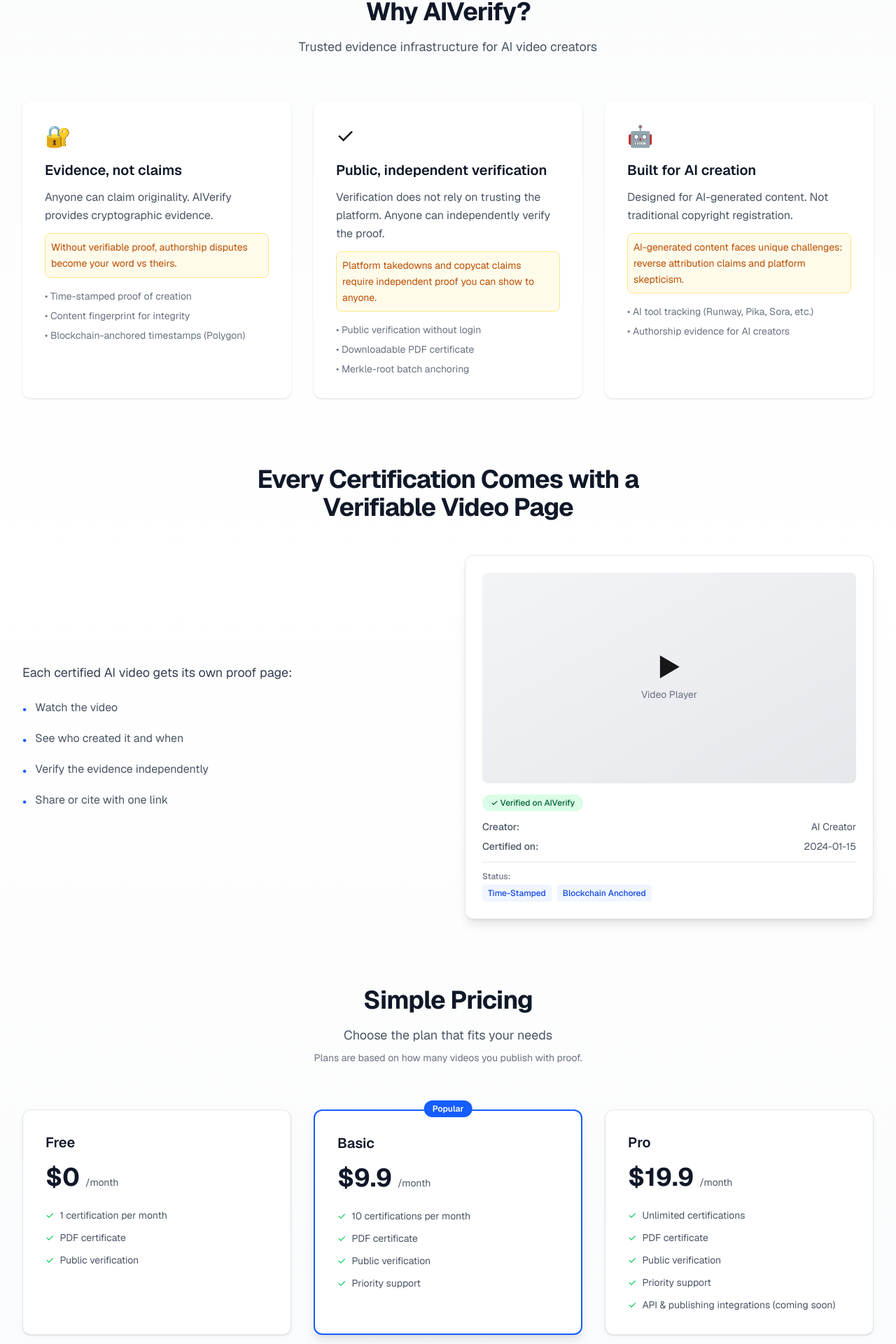
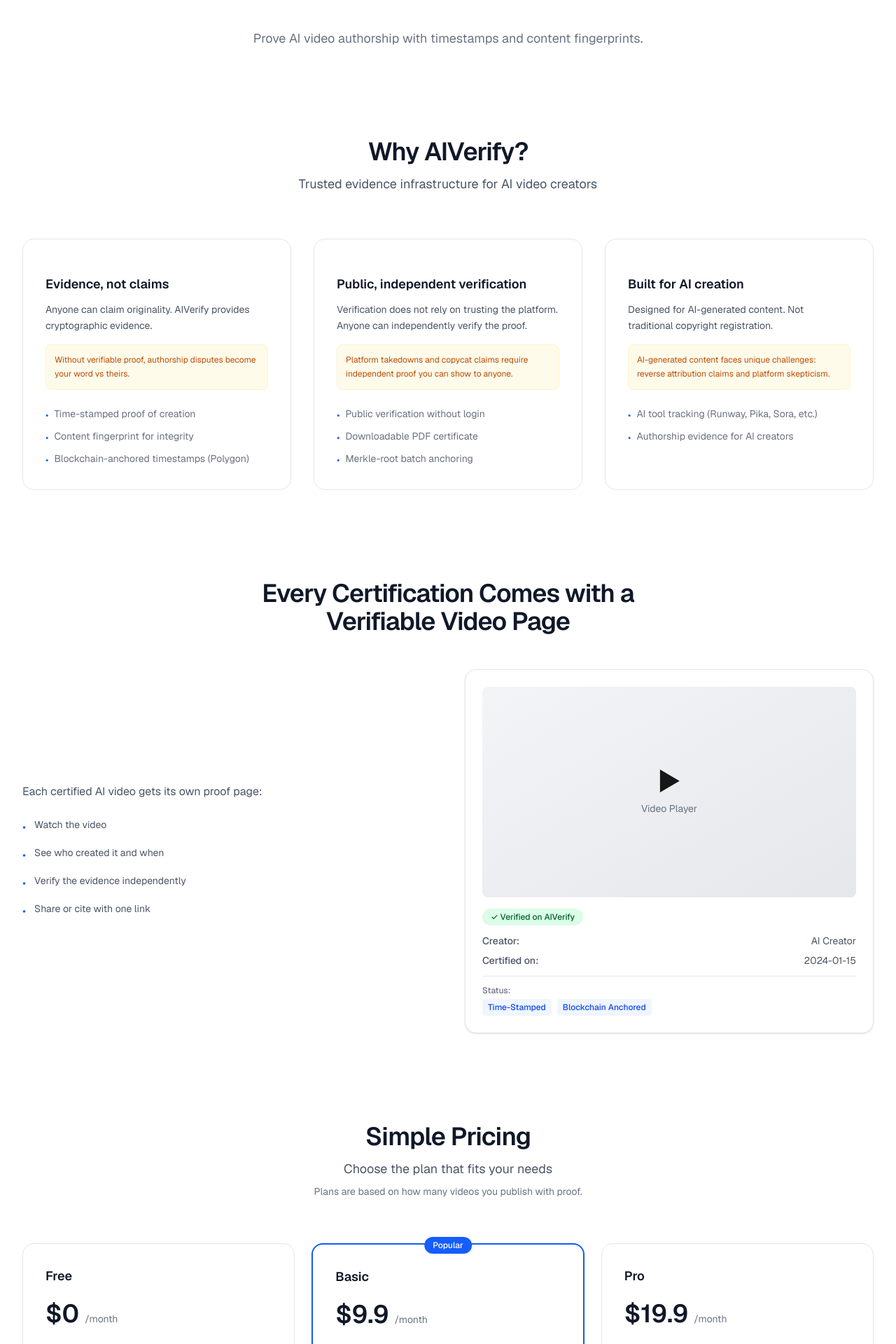
Before and after one commit to xucheng2024/ai_ip, a Next.js app: page / in a window 1280 px wide. Shown: the part 568-2488 px from the top of the page at 70% size. Built offline with nearby package versions, Linux system fonts and the light colour scheme; no server answers.

Commit message:
Optimize UI design: implement modern SaaS design system with improved typography, spacing, colors, and component styling

```diff
--- a/app/page.tsx
+++ b/app/page.tsx
@@ -7,134 +7,172 @@
   const { t } = useI18n()
 
   return (
-    <div className="min-h-screen bg-gradient-to-b from-gray-50 via-white to-gray-50">
-      <main className="mx-auto max-w-7xl px-4 py-16 sm:px-6 lg:px-8">
+    <div className="min-h-screen bg-white">
+      <main className="mx-auto max-w-7xl px-4 py-20 sm:px-6 lg:px-8">
         {/* Hero Section */}
         <div className="text-center">
-          <h1 className="text-5xl font-bold tracking-tight text-gray-900 sm:text-6xl lg:text-7xl">
-            <span className="bg-gradient-to-r from-blue-600 to-blue-800 bg-clip-text text-transparent">
+          <h1 className="text-5xl font-semibold tracking-tight text-gray-900 sm:text-6xl lg:text-7xl leading-[1.25]">
+            <span className="bg-gradient-to-r from-blue-500 via-blue-600 to-blue-700 bg-clip-text text-transparent block font-semibold">
               {t.home.title}
             </span>
+            {t.home.titleLine2 && (
+              <span className="bg-gradient-to-r from-blue-500 via-blue-600 to-blue-700 bg-clip-text text-transparent block font-medium">
+                {t.home.titleLine2}
+              </span>
+            )}
           </h1>
-          <p className="mt-6 text-xl text-gray-600 sm:text-2xl">
-            {t.home.subtitle}
-          </p>
-          <p className="mt-4 text-lg text-gray-700 sm:text-xl">
-            {t.home.slogan}
-          </p>
-          <div className="mt-10 flex flex-col items-center justify-center gap-4 sm:flex-row sm:gap-x-6">
+          <div className="mt-16 sm:mt-20">
+            <div className="flex flex-col items-center justify-center gap-4 sm:flex-row sm:gap-x-6">
             <Link
               href="/certify"
-              className="w-full rounded-lg bg-blue-600 px-8 py-3.5 text-base font-semibold text-white shadow-lg transition-all hover:bg-blue-700 hover:shadow-xl focus:outline-none focus:ring-2 focus:ring-blue-500 focus:ring-offset-2 sm:w-auto"
+              className="w-full rounded-lg bg-blue-600 px-6 py-3 text-base font-medium text-white shadow-sm transition-all hover:bg-blue-700 hover:shadow-md focus:outline-none focus:ring-2 focus:ring-blue-500 focus:ring-offset-2 sm:w-auto"
             >
               {t.home.certifyButton}
             </Link>
             <Link
               href="/verify"
-              className="w-full rounded-lg border-2 border-gray-300 bg-white px-8 py-3.5 text-base font-semibold text-gray-700 transition-all hover:border-gray-400 hover:bg-gray-50 focus:outline-none focus:ring-2 focus:ring-gray-500 focus:ring-offset-2 sm:w-auto"
+              className="w-full rounded-lg border border-gray-200 bg-white px-6 py-3 text-base font-medium text-gray-600 transition-all hover:border-gray-300 hover:bg-gray-50 focus:outline-none focus:ring-2 focus:ring-gray-400 focus:ring-offset-2 sm:w-auto"
             >
-              {t.home.verifyButton} <span aria-hidden="true" className="ml-2">→</span>
+              {t.home.verifyButton} <span aria-hidden="true" className="ml-1.5">→</span>
             </Link>
           </div>
+          </div>
+          <p className="mt-16 text-base text-gray-500 sm:text-lg max-w-2xl mx-auto">
+            {t.home.subtitle}
+          </p>
         </div>
 
         {/* Features Section - Restructured to 3 Core Values */}
-        <div className="mt-24">
+        <div className="mt-32">
           <div className="mx-auto max-w-2xl text-center">
-            <h2 className="text-3xl font-bold tracking-tight text-gray-900 sm:text-4xl">
+            <h2 className="text-3xl font-semibold tracking-tight text-gray-900 sm:text-4xl">
               {t.home.featuresTitle}
             </h2>
-            <p className="mt-4 text-lg text-gray-600">
+            <p className="mt-3 text-base text-gray-600 sm:text-lg">
               {t.home.featuresSubtitle}
             </p>
           </div>
-          <div className="mt-16 grid grid-cols-1 gap-8 lg:grid-cols-3">
-            <div className="group rounded-xl bg-white p-8 shadow-sm transition-all hover:shadow-md">
-              <div className="mb-4 text-3xl">🔐</div>
-              <h3 className="text-xl font-semibold text-gray-900">{t.home.coreValue1Title}</h3>
-              <p className="mt-3 text-base leading-relaxed text-gray-600">
+          <div className="mt-16 grid grid-cols-1 gap-6 lg:grid-cols-3 lg:gap-8">
+            <div className="group rounded-2xl border border-gray-200 bg-white p-8 transition-all hover:border-gray-300 hover:shadow-sm">
+              <div className="mb-5 text-2xl">{t.home.coreValue1Title.includes('🔐') ? '🔐' : ''}</div>
+              <h3 className="text-lg font-semibold text-gray-900 leading-snug">
+                {t.home.coreValue1Title.replace('🔐 ', '')}
+              </h3>
+              <p className="mt-3 text-sm leading-relaxed text-gray-600">
                 {t.home.coreValue1Desc}
               </p>
               {t.home.coreValue1Risk && (
-                <p className="mt-3 text-sm leading-relaxed text-amber-700 bg-amber-50 rounded-lg p-2 border border-amber-200">
+                <p className="mt-4 text-xs leading-relaxed text-amber-700 bg-amber-50 rounded-lg p-3 border border-amber-100">
                   {t.home.coreValue1Risk}
                 </p>
               )}
-              <div className="mt-4 space-y-2 text-sm text-gray-500">
-                <p>• {t.home.coreValue1Feature1}</p>
-                <p>• {t.home.coreValue1Feature2}</p>
-                {t.home.coreValue1Feature3 && <p>• {t.home.coreValue1Feature3}</p>}
+              <div className="mt-6 space-y-2.5 text-sm text-gray-500">
+                <p className="flex items-start">
+                  <span className="mr-2 text-blue-600 mt-0.5">•</span>
+                  <span>{t.home.coreValue1Feature1}</span>
+                </p>
+                <p className="flex items-start">
+                  <span className="mr-2 text-blue-600 mt-0.5">•</span>
+                  <span>{t.home.coreValue1Feature2}</span>
+                </p>
+                {t.home.coreValue1Feature3 && (
+                  <p className="flex items-start">
+                    <span className="mr-2 text-blue-600 mt-0.5">•</span>
+                    <span>{t.home.coreValue1Feature3}</span>
+                  </p>
+                )}
               </div>
             </div>
-            <div className="group rounded-xl bg-white p-8 shadow-sm transition-all hover:shadow-md">
-              <div className="mb-4 text-3xl">✓</div>
-              <h3 className="text-xl font-semibold text-gray-900">{t.home.coreValue2Title}</h3>
-              <p className="mt-3 text-base leading-relaxed text-gray-600">
+            <div className="group rounded-2xl border border-gray-200 bg-white p-8 transition-all hover:border-gray-300 hover:shadow-sm">
+              <div className="mb-5 text-2xl">{t.home.coreValue2Title.includes('✓') ? '✓' : ''}</div>
+              <h3 className="text-lg font-semibold text-gray-900 leading-snug">
+                {t.home.coreValue2Title.replace('✓ ', '')}
+              </h3>
+              <p className="mt-3 text-sm leading-relaxed text-gray-600">
                 {t.home.coreValue2Desc}
               </p>
               {t.home.coreValue2Risk && (
-                <p className="mt-3 text-sm leading-relaxed text-amber-700 bg-amber-50 rounded-lg p-2 border border-amber-200">
+                <p className="mt-4 text-xs leading-relaxed text-amber-700 bg-amber-50 rounded-lg p-3 border border-amber-100">
                   {t.home.coreValue2Risk}
                 </p>
               )}
-              <div className="mt-4 space-y-2 text-sm text-gray-500">
-                <p>• {t.home.coreValue2Feature1}</p>
-                <p>• {t.home.coreValue2Feature2}</p>
-                {t.home.coreValue2Feature3 && <p>• {t.home.coreValue2Feature3}</p>}
+              <div className="mt-6 space-y-2.5 text-sm text-gray-500">
+                <p className="flex items-start">
+                  <span className="mr-2 text-blue-600 mt-0.5">•</span>
+                  <span>{t.home.coreValue2Feature1}</span>
+                </p>
+                <p className="flex items-start">
+                  <span className="mr-2 text-blue-600 mt-0.5">•</span>
+                  <span>{t.home.coreValue2Feature2}</span>
+                </p>
+                {t.home.coreValue2Feature3 && (
+                  <p className="flex items-start">
+                    <span className="mr-2 text-blue-600 mt-0.5">•</span>
+                    <span>{t.home.coreValue2Feature3}</span>
+                  </p>
+                )}
               </div>
             </div>
-            <div className="group rounded-xl bg-white p-8 shadow-sm transition-all hover:shadow-md">
-              <div className="mb-4 text-3xl">🤖</div>
-              <h3 className="text-xl font-semibold text-gray-900">{t.home.coreValue3Title}</h3>
-              <p className="mt-3 text-base leading-relaxed text-gray-600">
+            <div className="group rounded-2xl border border-gray-200 bg-white p-8 transition-all hover:border-gray-300 hover:shadow-sm">
+              <div className="mb-5 text-2xl">{t.home.coreValue3Title.includes('🤖') ? '🤖' : ''}</div>
+              <h3 className="text-lg font-semibold text-gray-900 leading-snug">
+                {t.home.coreValue3Title.replace('🤖 ', '')}
+              </h3>
+              <p className="mt-3 text-sm leading-relaxed text-gray-600">
                 {t.home.coreValue3Desc}
               </p>
               {t.home.coreValue3Risk && (
-                <p className="mt-3 text-sm leading-relaxed text-amber-700 bg-amber-50 rounded-lg p-2 border border-amber-200">
+                <p className="mt-4 text-xs leading-relaxed text-amber-700 bg-amber-50 rounded-lg p-3 border border-amber-100">
                   {t.home.coreValue3Risk}
                 </p>
               )}
-              <div className="mt-4 space-y-2 text-sm text-gray-500">
-                <p>• {t.home.coreValue3Feature1}</p>
-                <p>• {t.home.coreValue3Feature2}</p>
+              <div className="mt-6 space-y-2.5 text-sm text-gray-500">
+                <p className="flex items-start">
+                  <span className="mr-2 text-blue-600 mt-0.5">•</span>
+                  <span>{t.home.coreValue3Feature1}</span>
+                </p>
+                <p className="flex items-start">
+                  <span className="mr-2 text-blue-600 mt-0.5">•</span>
+                  <span>{t.home.coreValue3Feature2}</span>
+                </p>
               </div>
             </div>
           </div>
         </div>
 
         {/* Video Page Section */}
-        <div className="mt-24">
+        <div className="mt-32">
           <div className="mx-auto max-w-7xl">
             <div className="mx-auto max-w-2xl text-center mb-12">
-              <h2 className="text-3xl font-bold tracking-tight text-gray-900 sm:text-4xl">
+              <h2 className="text-3xl font-semibold tracking-tight text-gray-900 sm:text-4xl">
                 {t.home.videoPageTitle}
               </h2>
             </div>
             <div className="grid grid-cols-1 gap-12 lg:grid-cols-2 items-center">
               <div className="space-y-6">
-                <p className="text-lg text-gray-700">
+                <p className="text-base text-gray-600 leading-relaxed">
                   {t.home.videoPageDesc}
                 </p>
-                <ul className="space-y-4 text-gray-600">
+                <ul className="space-y-3.5 text-gray-600">
                   <li className="flex items-start">
-                    <span className="mr-3 text-blue-600 text-xl">•</span>
-                    <span>{t.home.videoPageFeature1}</span>
+                    <span className="mr-3 text-blue-600 mt-0.5">•</span>
+                    <span className="text-sm">{t.home.videoPageFeature1}</span>
                   </li>
                   <li className="flex items-start">
-                    <span className="mr-3 text-blue-600 text-xl">•</span>
-                    <span>{t.home.videoPageFeature2}</span>
+                    <span className="mr-3 text-blue-600 mt-0.5">•</span>
+                    <span className="text-sm">{t.home.videoPageFeature2}</span>
                   </li>
                   <li className="flex items-start">
-                    <span className="mr-3 text-blue-600 text-xl">•</span>
-                    <span>{t.home.videoPageFeature3}</span>
+                    <span className="mr-3 text-blue-600 mt-0.5">•</span>
+                    <span className="text-sm">{t.home.videoPageFeature3}</span>
                   </li>
                   <li className="flex items-start">
-                    <span className="mr-3 text-blue-600 text-xl">•</span>
-                    <span>{t.home.videoPageFeature4}</span>
+                    <span className="mr-3 text-blue-600 mt-0.5">•</span>
+                    <span className="text-sm">{t.home.videoPageFeature4}</span>
                   </li>
                 </ul>
               </div>
-              <div className="relative rounded-xl border border-gray-200 bg-white p-6 shadow-lg">
+              <div className="relative rounded-2xl border border-gray-200 bg-white p-6 shadow-sm">
                 <div className="aspect-video bg-gradient-to-br from-gray-100 to-gray-200 rounded-lg flex items-center justify-center mb-4">
                   <div className="text-center">
                     <div className="text-4xl mb-2">▶</div>
@@ -175,101 +213,103 @@
         </div>
 
         {/* Pricing Section */}
-        <div className="mt-24">
+        <div className="mt-32">
           <div className="mx-auto max-w-2xl text-center">
-            <h2 className="text-3xl font-bold tracking-tight text-gray-900 sm:text-4xl">
+            <h2 className="text-3xl font-semibold tracking-tight text-gray-900 sm:text-4xl">
               {t.home.pricingTitle}
             </h2>
-            <p className="mt-4 text-lg text-gray-600">
+            <p className="mt-3 text-base text-gray-600 sm:text-lg">
               {t.home.pricingSubtitle}
             </p>
-            <p className="mt-2 text-sm text-gray-500">
-              {t.home.pricingNote}
-            </p>
+            {t.home.pricingNote && (
+              <p className="mt-2 text-sm text-gray-500">
+                {t.home.pricingNote}
+              </p>
+            )}
           </div>
-          <div className="mt-16 grid grid-cols-1 gap-8 sm:grid-cols-3">
-            <div className="rounded-xl border border-gray-200 bg-white p-8 shadow-sm transition-all hover:shadow-md">
-              <h3 className="text-xl font-semibold text-gray-900">{t.home.pricingFree}</h3>
-              <div className="mt-4 flex items-baseline">
-                <p className="text-4xl font-bold text-gray-900">$0</p>
-                <p className="ml-2 text-sm text-gray-600">{t.home.pricingPerMonth}</p>
+          <div className="mt-16 grid grid-cols-1 gap-6 sm:grid-cols-3">
+            <div className="rounded-2xl border border-gray-200 bg-white p-8 transition-all hover:border-gray-300 hover:shadow-sm">
+              <h3 className="text-lg font-semibold text-gray-900">{t.home.pricingFree}</h3>
+              <div className="mt-5 flex items-baseline">
+                <p className="text-4xl font-semibold text-gray-900">$0</p>
+                <p className="ml-2 text-sm text-gray-500">{t.home.pricingPerMonth}</p>
               </div>
               <ul className="mt-6 space-y-3 text-sm text-gray-600">
                 <li className="flex items-start">
-                  <span className="mr-2 text-green-500">✓</span>
+                  <span className="mr-2.5 text-blue-600 mt-0.5">✓</span>
                   <span>{t.home.pricingFreeDesc1}</span>
                 </li>
                 <li className="flex items-start">
-                  <span className="mr-2 text-green-500">✓</span>
+                  <span className="mr-2.5 text-blue-600 mt-0.5">✓</span>
                   <span>{t.home.pricingFreeDesc2}</span>
                 </li>
                 <li className="flex items-start">
-                  <span className="mr-2 text-green-500">✓</span>
+                  <span className="mr-2.5 text-blue-600 mt-0.5">✓</span>
                   <span>{t.home.pricingFreeDesc3}</span>
                 </li>
               </ul>
             </div>
-            <div className="relative rounded-xl border-2 border-blue-600 bg-white p-8 shadow-lg transition-all hover:shadow-xl">
+            <div className="relative rounded-2xl border-2 border-blue-600 bg-white p-8 shadow-sm transition-all hover:shadow-md">
               {t.home.pricingPopular && !t.home.pricingPopular.includes('基础版') && (
-                <div className="absolute -top-4 left-1/2 -translate-x-1/2">
-                  <span className="rounded-full bg-blue-600 px-3 py-1 text-xs font-semibold text-white">
+                <div className="absolute -top-3 left-1/2 -translate-x-1/2">
+                  <span className="rounded-full bg-blue-600 px-3 py-1 text-xs font-medium text-white">
                     {t.home.pricingPopular}
                   </span>
                 </div>
               )}
-              <h3 className="text-xl font-semibold text-gray-900">
+              <h3 className="text-lg font-semibold text-gray-900">
                 {t.home.pricingPopular && t.home.pricingPopular.includes('基础版')
                   ? t.home.pricingPopular
                   : t.home.pricingBasic}
               </h3>
-              <div className="mt-4 flex items-baseline">
-                <p className="text-4xl font-bold text-gray-900">$9.9</p>
-                <p className="ml-2 text-sm text-gray-600">{t.home.pricingPerMonth}</p>
+              <div className="mt-5 flex items-baseline">
+                <p className="text-4xl font-semibold text-gray-900">$9.9</p>
+                <p className="ml-2 text-sm text-gray-500">{t.home.pricingPerMonth}</p>
               </div>
               <ul className="mt-6 space-y-3 text-sm text-gray-600">
                 <li className="flex items-start">
-                  <span className="mr-2 text-green-500">✓</span>
+                  <span className="mr-2.5 text-blue-600 mt-0.5">✓</span>
                   <span>{t.home.pricingBasicDesc1}</span>
                 </li>
                 <li className="flex items-start">
-                  <span className="mr-2 text-green-500">✓</span>
+                  <span className="mr-2.5 text-blue-600 mt-0.5">✓</span>
                   <span>{t.home.pricingBasicDesc2}</span>
                 </li>
                 <li className="flex items-start">
-                  <span className="mr-2 text-green-500">✓</span>
+                  <span className="mr-2.5 text-blue-600 mt-0.5">✓</span>
                   <span>{t.home.pricingBasicDesc3}</span>
                 </li>
                 <li className="flex items-start">
-                  <span className="mr-2 text-green-500">✓</span>
+                  <span className="mr-2.5 text-blue-600 mt-0.5">✓</span>
                   <span>{t.home.pricingBasicDesc4}</span>
                 </li>
               </ul>
             </div>
-            <div className="rounded-xl border border-gray-200 bg-white p-8 shadow-sm transition-all hover:shadow-md">
-              <h3 className="text-xl font-semibold text-gray-900">{t.home.pricingPro}</h3>
-              <div className="mt-4 flex items-baseline">
-                <p className="text-4xl font-bold text-gray-900">$19.9</p>
-                <p className="ml-2 text-sm text-gray-600">{t.home.pricingPerMonth}</p>
+            <div className="rounded-2xl border border-gray-200 bg-white p-8 transition-all hover:border-gray-300 hover:shadow-sm">
+              <h3 className="text-lg font-semibold text-gray-900">{t.home.pricingPro}</h3>
+              <div className="mt-5 flex items-baseline">
+                <p className="text-4xl font-semibold text-gray-900">$19.9</p>
+                <p className="ml-2 text-sm text-gray-500">{t.home.pricingPerMonth}</p>
               </div>
               <ul className="mt-6 space-y-3 text-sm text-gray-600">
                 <li className="flex items-start">
-                  <span className="mr-2 text-green-500">✓</span>
+                  <span className="mr-2.5 text-blue-600 mt-0.5">✓</span>
                   <span>{t.home.pricingProDesc1}</span>
                 </li>
                 <li className="flex items-start">
-                  <span className="mr-2 text-green-500">✓</span>
+                  <span className="mr-2.5 text-blue-600 mt-0.5">✓</span>
                   <span>{t.home.pricingProDesc2}</span>
                 </li>
                 <li className="flex items-start">
-                  <span className="mr-2 text-green-500">✓</span>
+                  <span className="mr-2.5 text-blue-600 mt-0.5">✓</span>
                   <span>{t.home.pricingProDesc3}</span>
                 </li>
                 <li className="flex items-start">
-                  <span className="mr-2 text-green-500">✓</span>
+                  <span className="mr-2.5 text-blue-600 mt-0.5">✓</span>
                   <span>{t.home.pricingProDesc4}</span>
                 </li>
                 <li className="flex items-start">
-                  <span className="mr-2 text-green-500">✓</span>
+                  <span className="mr-2.5 text-blue-600 mt-0.5">✓</span>
                   <span>{t.home.pricingProDesc5}</span>
                 </li>
               </ul>
@@ -278,9 +318,9 @@
         </div>
 
         {/* Legal Disclaimer */}
-        <div className="mt-24 rounded-xl border border-gray-200 bg-gray-50 p-6">
-          <p className="text-sm leading-relaxed text-gray-600">
-            <strong className="font-semibold text-gray-900">{t.home.legalDisclaimer}</strong>
+        <div className="mt-32 rounded-2xl border border-gray-200 bg-gray-50/50 p-6 sm:p-8">
+          <p className="text-xs leading-relaxed text-gray-600 sm:text-sm">
+            <strong className="font-medium text-gray-900">{t.home.legalDisclaimer}</strong>
           </p>
         </div>
       </main>
--- a/lib/i18n/translations/en.json
+++ b/lib/i18n/translations/en.json
@@ -24,8 +24,10 @@
     "transparency": "Transparency"
   },
   "home": {
-    "title": "Protect Your AI Videos with Verifiable Authorship Proof",
-    "subtitle": "Timestamp, fingerprint, and publicly verify when and how your AI video was created — even years later.",
+    "title": "Protect Your AI Videos",
+    "titleLine2": "Generate Independently Verifiable Authorship Proof",
+    "subtitle": "Prove AI video authorship with timestamps and content fingerprints.",
+    "subtitleFull": "Timestamp, fingerprint, and publicly verify when and how your AI video was created, even years later.",
     "slogan": "Each video gets a public, verifiable proof page.",
     "certifyButton": "Certify an AI Video (Free)",
     "verifyButton": "View a Proof Page Example",
--- a/lib/i18n/translations/zh.json
+++ b/lib/i18n/translations/zh.json
@@ -24,8 +24,10 @@
     "transparency": "透明日志"
   },
   "home": {
-    "title": "保护您的 AI 视频，生成可独立验证的作者证明",
-    "subtitle": "通过时间戳与内容指纹，公开证明您的 AI 视频何时、如何被创建 —— 即使在多年之后。",
+    "title": "保护您的 AI 视频",
+    "titleLine2": "生成可独立验证的作者证明",
+    "subtitle": "用时间戳与内容指纹，证明 AI 视频的创作归属。",
+    "subtitleFull": "通过时间戳与内容指纹，公开证明您的 AI 视频何时及如何被创建，即使在多年之后。",
     "slogan": "每个认证视频，都会生成一个专属的公开验证页面。",
     "certifyButton": "认证AI视频（免费）",
     "verifyButton": "查看证明页面示例",
```
